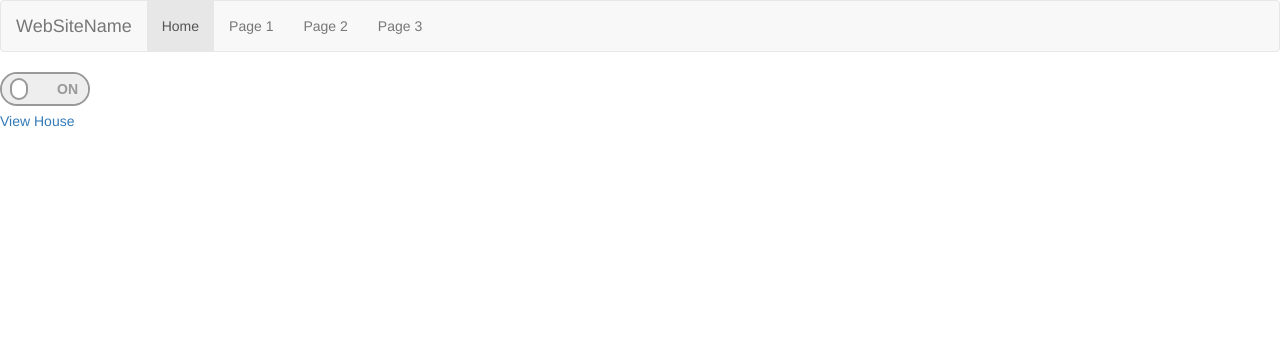
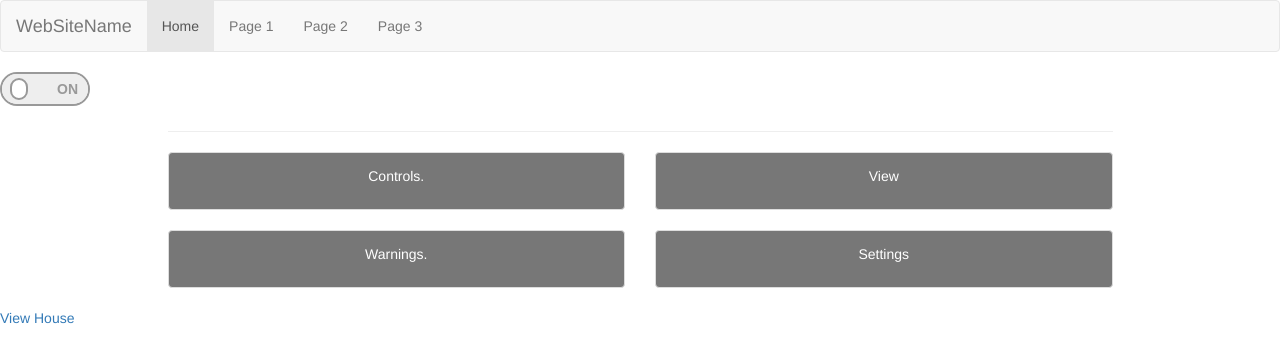
Before and after one commit to provole/db, a PHP site: page / in a window 1280 px wide. Shown: the top 363 px of the page. Run offline with PHP 8.4, Linux system fonts and the light colour scheme; data that the repository does not hold is empty; some libraries are stand-ins or nearby versions.

Commit message:
putting content

```diff
--- a/css/style.css
+++ b/css/style.css
@@ -45,3 +45,17 @@ margin-left: 0;
 .onoffswitch-checkbox:checked + .onoffswitch-label .onoffswitch-switch {
 right: 0px;
 }
+
+
+
+
+/*MAIN PAGE */
+
+#thumbnail{
+	background: #777;
+}
+#caption{
+	color: #fff;
+}
+
+/*END OF MAIN PAGE */
--- a/index.php
+++ b/index.php
@@ -58,7 +58,63 @@ echo "checked";
 </label>
 </div>
 
+  <section id="indexPage" class="indexPage">
+    <div class="container">
+      <div class="row">
+        <div class="col-lg-10 col-lg-offset-1 text-center">
 
+
+          <hr class="small">
+          <div class="row">
+            <div class="col-md-6">
+              <div class="thumbnail" id="thumbnail">
+                <div class="caption" id="caption">
+
+                  <p>Controls.</p>
+                  </div>
+
+                </div>
+              </div>
+
+              <div class="col-md-6">
+                <div class="thumbnail" id="thumbnail">
+                  <div class="caption"  id="caption">
+
+                    <p>View</p>
+
+                    </div>
+
+                  </div>
+                </div>
+              </div>
+              <div class="row">
+
+                <div class="col-md-6">
+                  <div class="thumbnail"  id="thumbnail">
+                    <div class="caption"  id="caption">
+
+                      <p>Warnings.</p>
+
+                      </div>
+
+                    </div>
+                  </div>
+
+
+                  <div class="col-md-6">
+                    <div class="thumbnail"  id="thumbnail">
+                      <div class="caption" id="caption">
+
+                        <p>Settings</p>
+
+                        </div>
+
+                      </div>
+                    </div>
+                    <!-- /.row -->
+                  </div>
+                  <!-- /.container -->
+                </section>
 
 
 
```
